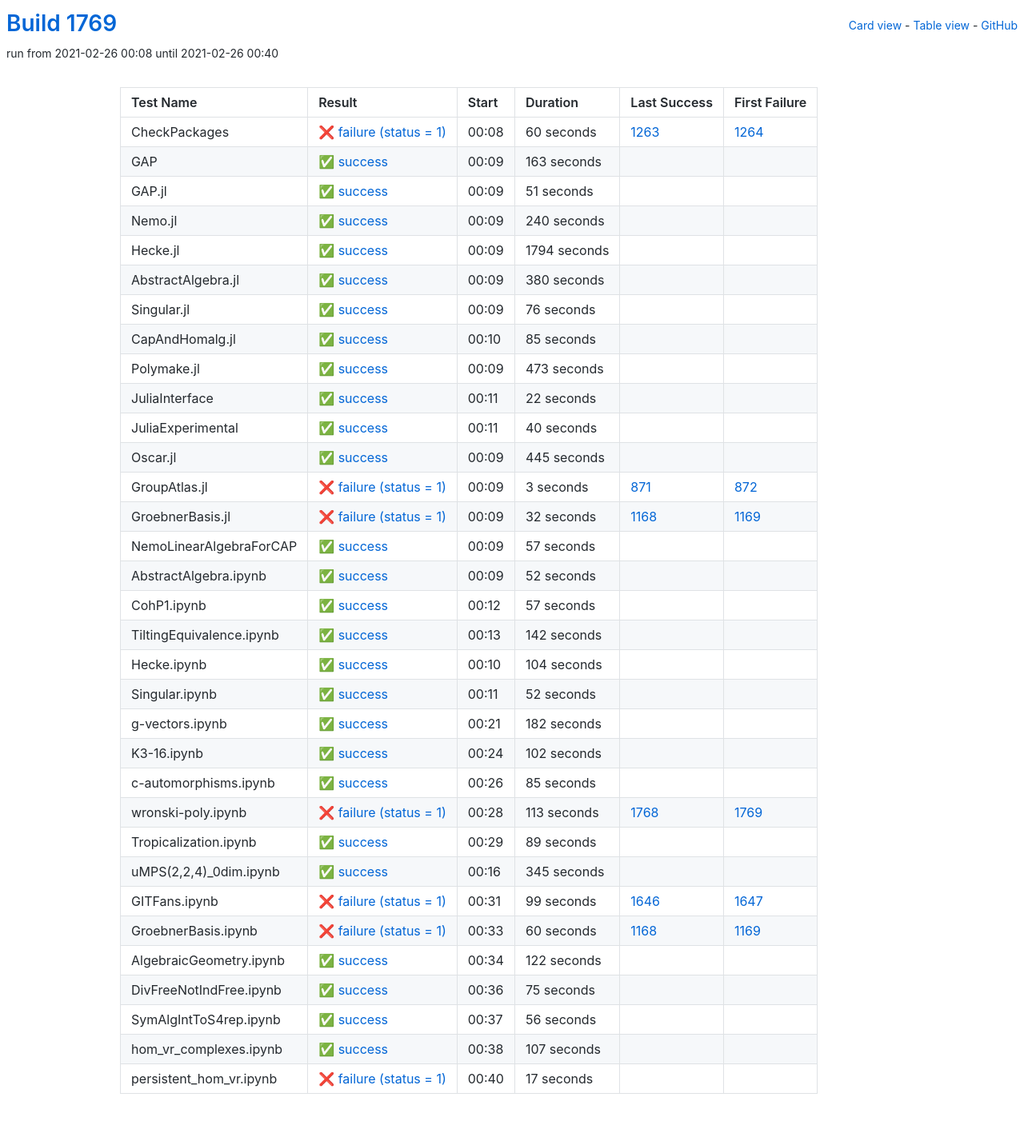
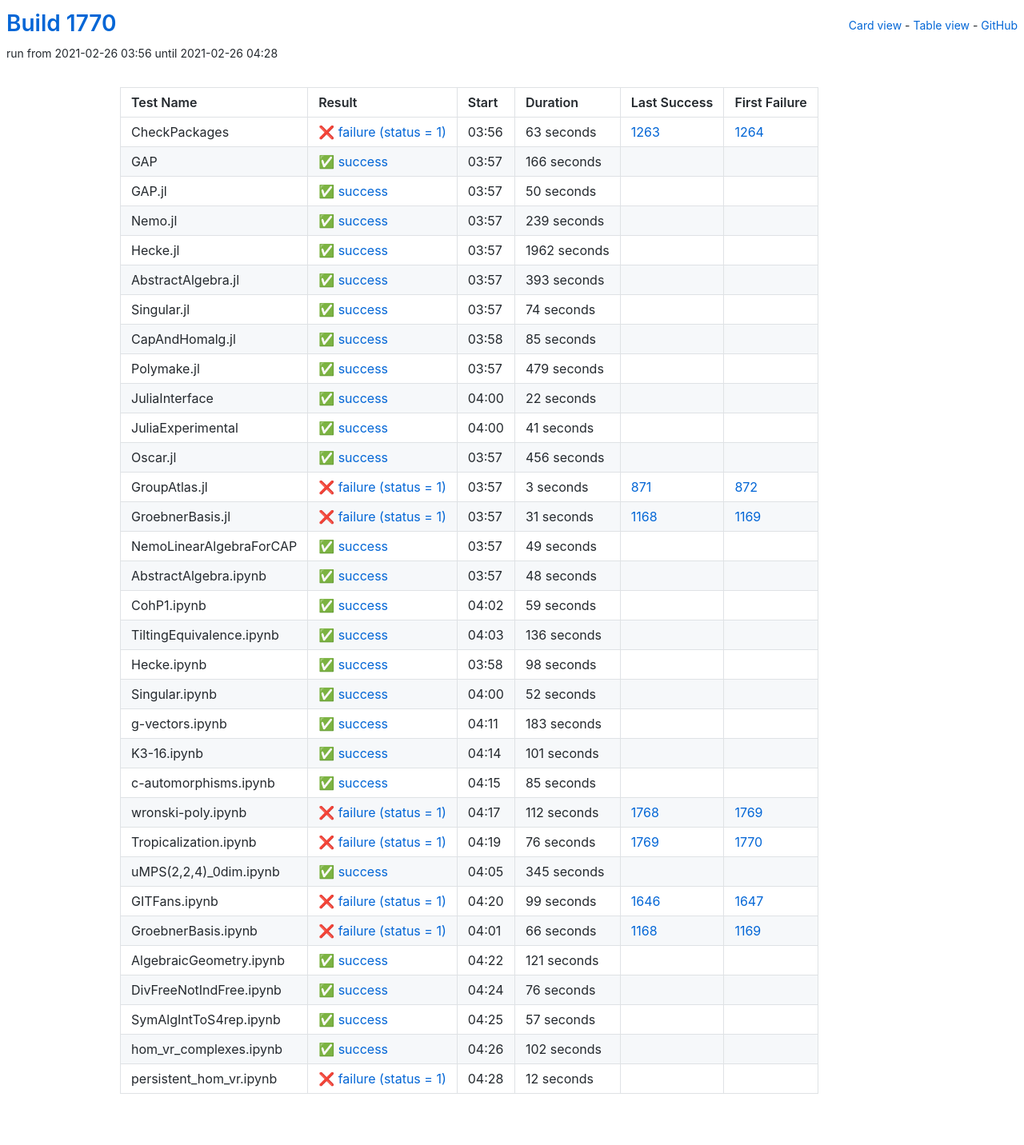
Before and after one commit to oscar-system/oscar-ci-status-stable, a Jekyll site: the page built from table.html, in a window 1280 px wide. Shown: the whole page at 80% size. Built offline with Jekyll 4.4.1, drawn with Linux system fonts in a browser that asks for light colours.

Commit message:
Build #1770

```diff
--- a/_data/ci.yml
+++ b/_data/ci.yml
@@ -1,6 +1,6 @@
 ---
-build: 1769
-build_url: https://oscarci.mathematik.uni-kl.de/job/oscar-stable/1769/
+build: 1770
+build_url: https://oscarci.mathematik.uni-kl.de/job/oscar-stable/1770/
 job: oscar-stable
 organization: oscar-system
 repo: oscar-ci-status-stable
@@ -8,92 +8,92 @@ repourl: https://github.com/oscar-system/oscar-ci-status-stable
 tests:
 - name: CheckPackages
   id: checkpackages
-  log: https://oscarci.mathematik.uni-kl.de/job/oscar-stable/1769/artifact/logs/build-1769/CheckPackages.log
-  start: 2021-02-26 00:08
+  log: https://oscarci.mathematik.uni-kl.de/job/oscar-stable/1770/artifact/logs/build-1770/CheckPackages.log
+  start: 2021-02-26 03:56
   success: false
   exitcode: 1
   status: failure
-  duration: 60
+  duration: 63
   last_success: 1263
   last_success_url: https://oscarci.mathematik.uni-kl.de/job/oscar-stable/1263/
   first_failure: 1264
   first_failure_url: https://oscarci.mathematik.uni-kl.de/job/oscar-stable/1264/
 - name: GAP
   id: gap
-  log: https://oscarci.mathematik.uni-kl.de/job/oscar-stable/1769/artifact/logs/build-1769/GAP.log
-  start: 2021-02-26 00:09
+  log: https://oscarci.mathematik.uni-kl.de/job/oscar-stable/1770/artifact/logs/build-1770/GAP.log
+  start: 2021-02-26 03:57
   success: true
   exitcode: 0
   status: success
-  duration: 163
+  duration: 166
   last_success: false
   last_success_url:
   first_failure: false
   first_failure_url:
 - name: GAP.jl
   id: gap-jl
-  log: https://oscarci.mathematik.uni-kl.de/job/oscar-stable/1769/artifact/logs/build-1769/GAP.jl.log
-  start: 2021-02-26 00:09
+  log: https://oscarci.mathematik.uni-kl.de/job/oscar-stable/1770/artifact/logs/build-1770/GAP.jl.log
+  start: 2021-02-26 03:57
   success: true
   exitcode: 0
   status: success
-  duration: 51
+  duration: 50
   last_success: false
   last_success_url:
   first_failure: false
   first_failure_url:
 - name: Nemo.jl
   id: nemo-jl
-  log: https://oscarci.mathematik.uni-kl.de/job/oscar-stable/1769/artifact/logs/build-1769/Nemo.jl.log
-  start: 2021-02-26 00:09
+  log: https://oscarci.mathematik.uni-kl.de/job/oscar-stable/1770/artifact/logs/build-1770/Nemo.jl.log
+  start: 2021-02-26 03:57
   success: true
   exitcode: 0
   status: success
-  duration: 240
+  duration: 239
   last_success: false
   last_success_url:
   first_failure: false
   first_failure_url:
 - name: Hecke.jl
   id: hecke-jl
-  log: https://oscarci.mathematik.uni-kl.de/job/oscar-stable/1769/artifact/logs/build-1769/Hecke.jl.log
-  start: 2021-02-26 00:09
+  log: https://oscarci.mathematik.uni-kl.de/job/oscar-stable/1770/artifact/logs/build-1770/Hecke.jl.log
+  start: 2021-02-26 03:57
   success: true
   exitcode: 0
   status: success
-  duration: 1794
+  duration: 1962
   last_success: false
   last_success_url:
   first_failure: false
   first_failure_url:
 - name: AbstractAlgebra.jl
   id: abstractalgebra-jl
-  log: https://oscarci.mathematik.uni-kl.de/job/oscar-stable/1769/artifact/logs/build-1769/AbstractAlgebra.jl.log
-  start: 2021-02-26 00:09
+  log: https://oscarci.mathematik.uni-kl.de/job/oscar-stable/1770/artifact/logs/build-1770/AbstractAlgebra.jl.log
+  start: 2021-02-26 03:57
   success: true
   exitcode: 0
   status: success
-  duration: 380
+  duration: 393
   last_success: false
   last_success_url:
   first_failure: false
   first_failure_url:
 - name: Singular.jl
   id: singular-jl
-  log: https://oscarci.mathematik.uni-kl.de/job/oscar-stable/1769/artifact/logs/build-1769/Singular.jl.log
-  start: 2021-02-26 00:09
+  log: https://oscarci.mathematik.uni-kl.de/job/oscar-stable/1770/artifact/logs/build-1770/Singular.jl.log
+  start: 2021-02-26 03:57
   success: true
   exitcode: 0
   status: success
-  duration: 76
+  duration: 74
   last_success: false
   last_success_url:
   first_failure: false
   first_failure_url:
 - name: CapAndHomalg.jl
   id: capandhomalg-jl
-  log: https://oscarci.mathematik.uni-kl.de/job/oscar-stable/1769/artifact/logs/build-1769/CapAndHomalg.jl.log
-  start: 2021-02-26 00:10
+  log: https://oscarci.mathematik.uni-kl.de/job/oscar-stable/1770/artifact/logs/build-1770/CapAndHomalg.jl.log
+  start: 2021-02-26 03:58
   success: true
   exitcode: 0
   status: success
@@ -104,20 +104,20 @@ tests:
   first_failure_url:
 - name: Polymake.jl
   id: polymake-jl
-  log: https://oscarci.mathematik.uni-kl.de/job/oscar-stable/1769/artifact/logs/build-1769/Polymake.jl.log
-  start: 2021-02-26 00:09
+  log: https://oscarci.mathematik.uni-kl.de/job/oscar-stable/1770/artifact/logs/build-1770/Polymake.jl.log
+  start: 2021-02-26 03:57
   success: true
   exitcode: 0
   status: success
-  duration: 473
+  duration: 479
   last_success: false
   last_success_url:
   first_failure: false
   first_failure_url:
 - name: JuliaInterface
   id: juliainterface
-  log: https://oscarci.mathematik.uni-kl.de/job/oscar-stable/1769/artifact/logs/build-1769/JuliaInterface.log
-  start: 2021-02-26 00:11
+  log: https://oscarci.mathematik.uni-kl.de/job/oscar-stable/1770/artifact/logs/build-1770/JuliaInterface.log
+  start: 2021-02-26 04:00
   success: true
   exitcode: 0
   status: success
@@ -128,32 +128,32 @@ tests:
   first_failure_url:
 - name: JuliaExperimental
   id: juliaexperimental
-  log: https://oscarci.mathematik.uni-kl.de/job/oscar-stable/1769/artifact/logs/build-1769/JuliaExperimental.log
-  start: 2021-02-26 00:11
+  log: https://oscarci.mathematik.uni-kl.de/job/oscar-stable/1770/artifact/logs/build-1770/JuliaExperimental.log
+  start: 2021-02-26 04:00
   success: true
   exitcode: 0
   status: success
-  duration: 40
+  duration: 41
   last_success: false
   last_success_url:
   first_failure: false
   first_failure_url:
 - name: Oscar.jl
   id: oscar-jl
-  log: https://oscarci.mathematik.uni-kl.de/job/oscar-stable/1769/artifact/logs/build-1769/Oscar.jl.log
-  start: 2021-02-26 00:09
+  log: https://oscarci.mathematik.uni-kl.de/job/oscar-stable/1770/artifact/logs/build-1770/Oscar.jl.log
+  start: 2021-02-26 03:57
   success: true
   exitcode: 0
   status: success
-  duration: 445
+  duration: 456
   last_success: false
   last_success_url:
   first_failure: false
   first_failure_url:
 - name: GroupAtlas.jl
   id: groupatlas-jl
-  log: https://oscarci.mathematik.uni-kl.de/job/oscar-stable/1769/artifact/logs/build-1769/GroupAtlas.jl.log
-  start: 2021-02-26 00:09
+  log: https://oscarci.mathematik.uni-kl.de/job/oscar-stable/1770/artifact/logs/build-1770/GroupAtlas.jl.log
+  start: 2021-02-26 03:57
   success: false
   exitcode: 1
   status: failure
@@ -164,80 +164,80 @@ tests:
   first_failure_url: https://oscarci.mathematik.uni-kl.de/job/oscar-stable/872/
 - name: GroebnerBasis.jl
   id: groebnerbasis-jl
-  log: https://oscarci.mathematik.uni-kl.de/job/oscar-stable/1769/artifact/logs/build-1769/GroebnerBasis.jl.log
-  start: 2021-02-26 00:09
+  log: https://oscarci.mathematik.uni-kl.de/job/oscar-stable/1770/artifact/logs/build-1770/GroebnerBasis.jl.log
+  start: 2021-02-26 03:57
   success: false
   exitcode: 1
   status: failure
-  duration: 32
+  duration: 31
   last_success: 1168
   last_success_url: https://oscarci.mathematik.uni-kl.de/job/oscar-stable/1168/
   first_failure: 1169
   first_failure_url: https://oscarci.mathematik.uni-kl.de/job/oscar-stable/1169/
 - name: NemoLinearAlgebraForCAP
   id: nemolinearalgebraforcap
-  log: https://oscarci.mathematik.uni-kl.de/job/oscar-stable/1769/artifact/logs/build-1769/NemoLinearAlgebraForCAP.log
-  start: 2021-02-26 00:09
+  log: https://oscarci.mathematik.uni-kl.de/job/oscar-stable/1770/artifact/logs/build-1770/NemoLinearAlgebraForCAP.log
+  start: 2021-02-26 03:57
   success: true
   exitcode: 0
   status: success
-  duration: 57
+  duration: 49
   last_success: false
   last_success_url:
   first_failure: false
   first_failure_url:
 - name: AbstractAlgebra.ipynb
   id: abstractalgebra-ipynb
-  log: https://oscarci.mathematik.uni-kl.de/job/oscar-stable/1769/artifact/logs/build-1769/AbstractAlgebra.ipynb.log
-  start: 2021-02-26 00:09
+  log: https://oscarci.mathematik.uni-kl.de/job/oscar-stable/1770/artifact/logs/build-1770/AbstractAlgebra.ipynb.log
+  start: 2021-02-26 03:57
   success: true
   exitcode: 0
   status: success
-  duration: 52
+  duration: 48
   last_success: false
   last_success_url:
   first_failure: false
   first_failure_url:
 - name: CohP1.ipynb
   id: cohp1-ipynb
-  log: https://oscarci.mathematik.uni-kl.de/job/oscar-stable/1769/artifact/logs/build-1769/CohP1.ipynb.log
-  start: 2021-02-26 00:12
+  log: https://oscarci.mathematik.uni-kl.de/job/oscar-stable/1770/artifact/logs/build-1770/CohP1.ipynb.log
+  start: 2021-02-26 04:02
   success: true
   exitcode: 0
   status: success
-  duration: 57
+  duration: 59
   last_success: false
   last_success_url:
   first_failure: false
   first_failure_url:
 - name: TiltingEquivalence.ipynb
   id: tiltingequivalence-ipynb
-  log: https://oscarci.mathematik.uni-kl.de/job/oscar-stable/1769/artifact/logs/build-1769/TiltingEquivalence.ipynb.log
-  start: 2021-02-26 00:13
+  log: https://oscarci.mathematik.uni-kl.de/job/oscar-stable/1770/artifact/logs/build-1770/TiltingEquivalence.ipynb.log
+  start: 2021-02-26 04:03
   success: true
   exitcode: 0
   status: success
-  duration: 142
+  duration: 136
   last_success: false
   last_success_url:
   first_failure: false
   first_failure_url:
 - name: Hecke.ipynb
   id: hecke-ipynb
-  log: https://oscarci.mathematik.uni-kl.de/job/oscar-stable/1769/artifact/logs/build-1769/Hecke.ipynb.log
-  start: 2021-02-26 00:10
+  log: https://oscarci.mathematik.uni-kl.de/job/oscar-stable/1770/artifact/logs/build-1770/Hecke.ipynb.log
+  start: 2021-02-26 03:58
   success: true
   exitcode: 0
   status: success
-  duration: 104
+  duration: 98
   last_success: false
   last_success_url:
   first_failure: false
   first_failure_url:
 - name: Singular.ipynb
   id: singular-ipynb
-  log: https://oscarci.mathematik.uni-kl.de/job/oscar-stable/1769/artifact/logs/build-1769/Singular.ipynb.log
-  start: 2021-02-26 00:11
+  log: https://oscarci.mathematik.uni-kl.de/job/oscar-stable/1770/artifact/logs/build-1770/Singular.ipynb.log
+  start: 2021-02-26 04:00
   success: true
   exitcode: 0
   status: success
@@ -248,32 +248,32 @@ tests:
   first_failure_url:
 - name: g-vectors.ipynb
   id: g-vectors-ipynb
-  log: https://oscarci.mathematik.uni-kl.de/job/oscar-stable/1769/artifact/logs/build-1769/g-vectors.ipynb.log
-  start: 2021-02-26 00:21
+  log: https://oscarci.mathematik.uni-kl.de/job/oscar-stable/1770/artifact/logs/build-1770/g-vectors.ipynb.log
+  start: 2021-02-26 04:11
   success: true
   exitcode: 0
   status: success
-  duration: 182
+  duration: 183
   last_success: false
   last_success_url:
   first_failure: false
   first_failure_url:
 - name: K3-16.ipynb
   id: k3-16-ipynb
-  log: https://oscarci.mathematik.uni-kl.de/job/oscar-stable/1769/artifact/logs/build-1769/K3-16.ipynb.log
-  start: 2021-02-26 00:24
+  log: https://oscarci.mathematik.uni-kl.de/job/oscar-stable/1770/artifact/logs/build-1770/K3-16.ipynb.log
+  start: 2021-02-26 04:14
   success: true
   exitcode: 0
   status: success
-  duration: 102
+  duration: 101
   last_success: false
   last_success_url:
   first_failure: false
   first_failure_url:
 - name: c-automorphisms.ipynb
   id: c-automorphisms-ipynb
-  log: https://oscarci.mathematik.uni-kl.de/job/oscar-stable/1769/artifact/logs/build-1769/c-automorphisms.ipynb.log
-  start: 2021-02-26 00:26
+  log: https://oscarci.mathematik.uni-kl.de/job/oscar-stable/1770/artifact/logs/build-1770/c-automorphisms.ipynb.log
+  start: 2021-02-26 04:15
   success: true
   exitcode: 0
   status: success
@@ -284,32 +284,32 @@ tests:
   first_failure_url:
 - name: wronski-poly.ipynb
   id: wronski-poly-ipynb
-  log: https://oscarci.mathematik.uni-kl.de/job/oscar-stable/1769/artifact/logs/build-1769/wronski-poly.ipynb.log
-  start: 2021-02-26 00:28
+  log: https://oscarci.mathematik.uni-kl.de/job/oscar-stable/1770/artifact/logs/build-1770/wronski-poly.ipynb.log
+  start: 2021-02-26 04:17
   success: false
   exitcode: 1
   status: failure
-  duration: 113
+  duration: 112
   last_success: 1768
   last_success_url: https://oscarci.mathematik.uni-kl.de/job/oscar-stable/1768/
   first_failure: 1769
   first_failure_url: https://oscarci.mathematik.uni-kl.de/job/oscar-stable/1769/
 - name: Tropicalization.ipynb
   id: tropicalization-ipynb
-  log: https://oscarci.mathematik.uni-kl.de/job/oscar-stable/1769/artifact/logs/build-1769/Tropicalization.ipynb.log
-  start: 2021-02-26 00:29
-  success: true
-  exitcode: 0
-  status: success
-  duration: 89
-  last_success: false
-  last_success_url:
-  first_failure: false
-  first_failure_url:
+  log: https://oscarci.mathematik.uni-kl.de/job/oscar-stable/1770/artifact/logs/build-1770/Tropicalization.ipynb.log
+  start: 2021-02-26 04:19
+  success: false
+  exitcode: 1
+  status: failure
+  duration: 76
+  last_success: 1769
+  last_success_url: https://oscarci.mathematik.uni-kl.de/job/oscar-stable/1769/
+  first_failure: 1770
+  first_failure_url: https://oscarci.mathematik.uni-kl.de/job/oscar-stable/1770/
 - name: uMPS(2,2,4)_0dim.ipynb
   id: umps-2-2-4-0dim-ipynb
-  log: https://oscarci.mathematik.uni-kl.de/job/oscar-stable/1769/artifact/logs/build-1769/uMPS-2-2-4-_0dim.ipynb.log
-  start: 2021-02-26 00:16
+  log: https://oscarci.mathematik.uni-kl.de/job/oscar-stable/1770/artifact/logs/build-1770/uMPS-2-2-4-_0dim.ipynb.log
+  start: 2021-02-26 04:05
   success: true
   exitcode: 0
   status: success
@@ -320,8 +320,8 @@ tests:
   first_failure_url:
 - name: GITFans.ipynb
   id: gitfans-ipynb
-  log: https://oscarci.mathematik.uni-kl.de/job/oscar-stable/1769/artifact/logs/build-1769/GITFans.ipynb.log
-  start: 2021-02-26 00:31
+  log: https://oscarci.mathematik.uni-kl.de/job/oscar-stable/1770/artifact/logs/build-1770/GITFans.ipynb.log
+  start: 2021-02-26 04:20
   success: false
   exitcode: 1
   status: failure
@@ -332,72 +332,72 @@ tests:
   first_failure_url: https://oscarci.mathematik.uni-kl.de/job/oscar-stable/1647/
 - name: GroebnerBasis.ipynb
   id: groebnerbasis-ipynb
-  log: https://oscarci.mathematik.uni-kl.de/job/oscar-stable/1769/artifact/logs/build-1769/GroebnerBasis.ipynb.log
-  start: 2021-02-26 00:33
+  log: https://oscarci.mathematik.uni-kl.de/job/oscar-stable/1770/artifact/logs/build-1770/GroebnerBasis.ipynb.log
+  start: 2021-02-26 04:01
   success: false
   exitcode: 1
   status: failure
-  duration: 60
+  duration: 66
   last_success: 1168
   last_success_url: https://oscarci.mathematik.uni-kl.de/job/oscar-stable/1168/
   first_failure: 1169
   first_failure_url: https://oscarci.mathematik.uni-kl.de/job/oscar-stable/1169/
 - name: AlgebraicGeometry.ipynb
   id: algebraicgeometry-ipynb
-  log: https://oscarci.mathematik.uni-kl.de/job/oscar-stable/1769/artifact/logs/build-1769/AlgebraicGeometry.ipynb.log
-  start: 2021-02-26 00:34
+  log: https://oscarci.mathematik.uni-kl.de/job/oscar-stable/1770/artifact/logs/build-1770/AlgebraicGeometry.ipynb.log
+  start: 2021-02-26 04:22
   success: true
   exitcode: 0
   status: success
-  duration: 122
+  duration: 121
   last_success: false
   last_success_url:
   first_failure: false
   first_failure_url:
 - name: DivFreeNotIndFree.ipynb
   id: divfreenotindfree-ipynb
-  log: https://oscarci.mathematik.uni-kl.de/job/oscar-stable/1769/artifact/logs/build-1769/DivFreeNotIndFree.ipynb.log
-  start: 2021-02-26 00:36
+  log: https://oscarci.mathematik.uni-kl.de/job/oscar-stable/1770/artifact/logs/build-1770/DivFreeNotIndFree.ipynb.log
+  start: 2021-02-26 04:24
   success: true
   exitcode: 0
   status: success
-  duration: 75
+  duration: 76
   last_success: false
   last_success_url:
   first_failure: false
   first_failure_url:
 - name: SymAlgIntToS4rep.ipynb
   id: symalginttos4rep-ipynb
-  log: https://oscarci.mathematik.uni-kl.de/job/oscar-stable/1769/artifact/logs/build-1769/SymAlgIntToS4rep.ipynb.log
-  start: 2021-02-26 00:37
+  log: https://oscarci.mathematik.uni-kl.de/job/oscar-stable/1770/artifact/logs/build-1770/SymAlgIntToS4rep.ipynb.log
+  start: 2021-02-26 04:25
   success: true
   exitcode: 0
   status: success
-  duration: 56
+  duration: 57
   last_success: false
   last_success_url:
   first_failure: false
   first_failure_url:
 - name: hom_vr_complexes.ipynb
   id: hom-vr-complexes-ipynb
-  log: https://oscarci.mathematik.uni-kl.de/job/oscar-stable/1769/artifact/logs/build-1769/hom_vr_complexes.ipynb.log
-  start: 2021-02-26 00:38
+  log: https://oscarci.mathematik.uni-kl.de/job/oscar-stable/1770/artifact/logs/build-1770/hom_vr_complexes.ipynb.log
+  start: 2021-02-26 04:26
   success: true
   exitcode: 0
   status: success
-  duration: 107
+  duration: 102
   last_success: false
   last_success_url:
   first_failure: false
   first_failure_url:
 - name: persistent_hom_vr.ipynb
   id: persistent-hom-vr-ipynb
-  log: https://oscarci.mathematik.uni-kl.de/job/oscar-stable/1769/artifact/logs/build-1769/persistent_hom_vr.ipynb.log
-  start: 2021-02-26 00:40
+  log: https://oscarci.mathematik.uni-kl.de/job/oscar-stable/1770/artifact/logs/build-1770/persistent_hom_vr.ipynb.log
+  start: 2021-02-26 04:28
   success: false
   exitcode: 1
   status: failure
-  duration: 17
+  duration: 12
   last_success: false
   last_success_url:
   first_failure: false
```
Also changed, not shown: README.md.
